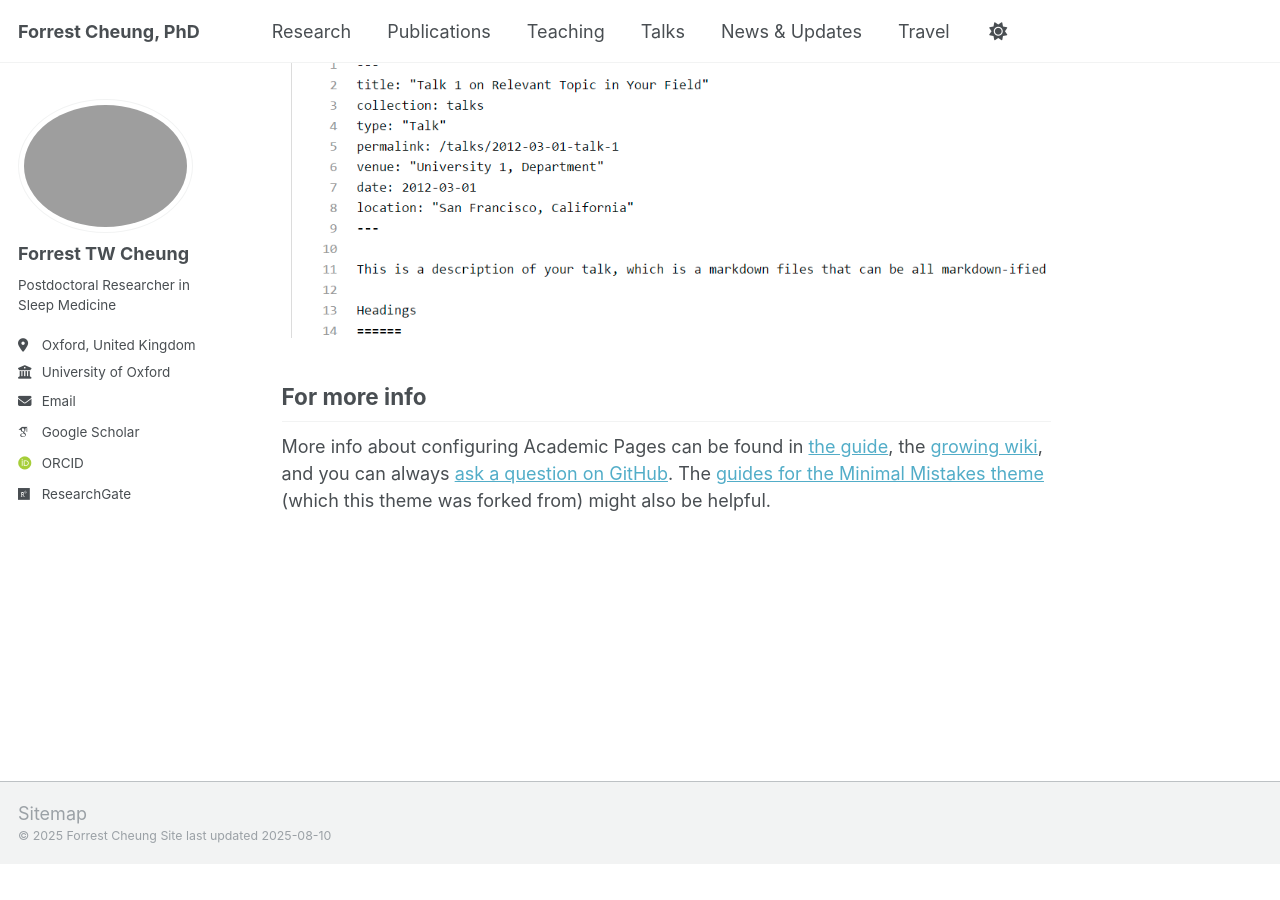
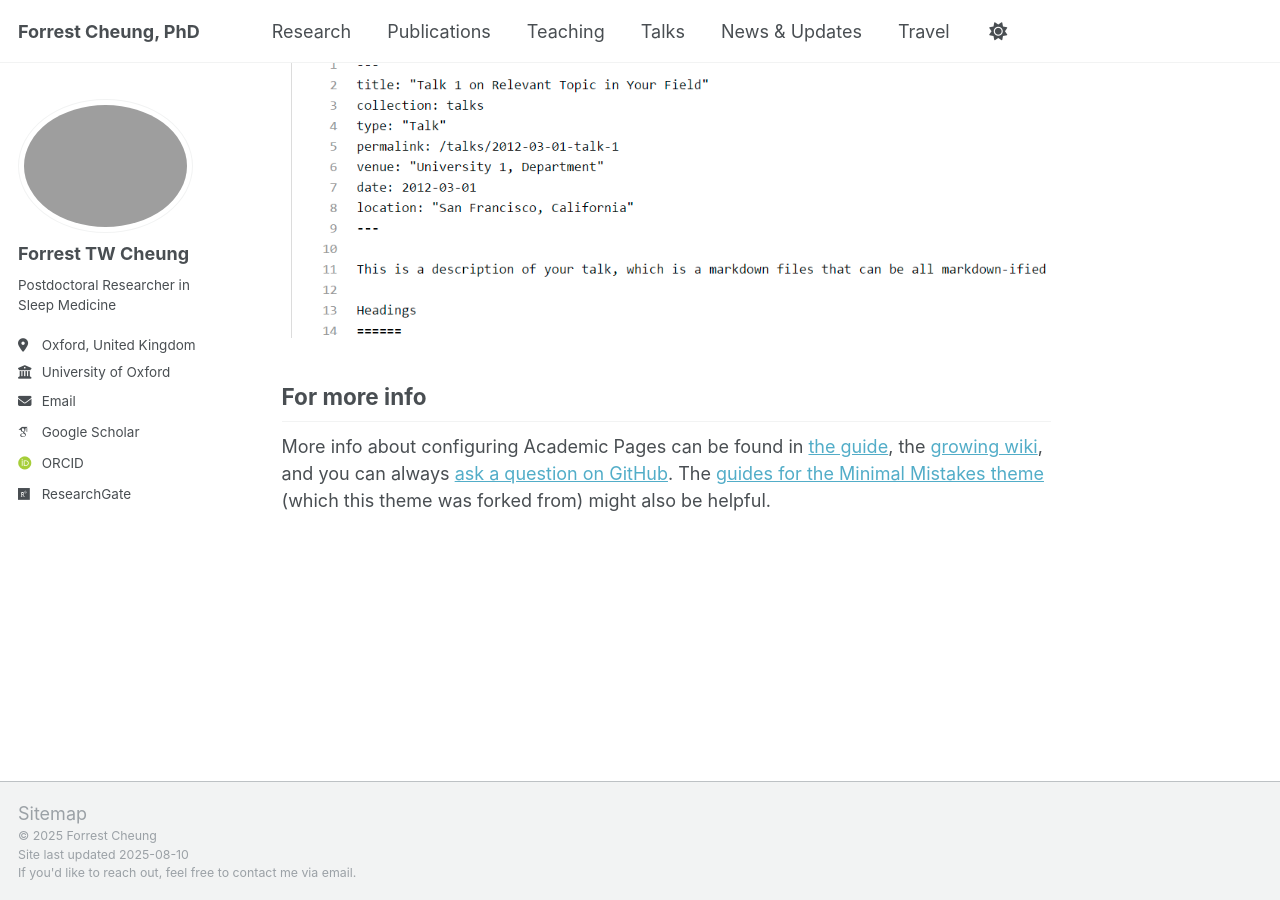
Before and after one commit to forrestcheungtw/forrestcheungtw.github.io, a Jekyll site: the page built from _pages/about.md, in a window 1280 px wide and 900 px high, scrolled down 2531 px. Built offline with Jekyll 4.4.1, drawn with Linux system fonts in a browser that asks for light colours; some web fonts are replaced; a script that is not in the unit is left out; before the commit the page ends 3394 px from its top, so only the background shows below that.

Commit message:
Updated 4 files via CloudCannon.

```diff
--- a/_includes/footer.html
+++ b/_includes/footer.html
@@ -1,6 +1,7 @@
 {% include base_path %}
 
 <div class="page__footer-copyright">
-  &copy; {{ site.time | date: '%Y' }} {{ site.name | default: site.title }}
-  Site last updated {{ "now" | date: '%Y-%m-%d' }}
+  &copy; {{ site.time | date: '%Y' }} {{ site.name | default: site.title }}<br />
+  Site last updated {{ "now" | date: '%Y-%m-%d' }}<br />
+  If you'd like to reach out, feel free to <a href="mailto:forrestcheungtw@gmail.com">contact me via email</a>.
 </div>
```
